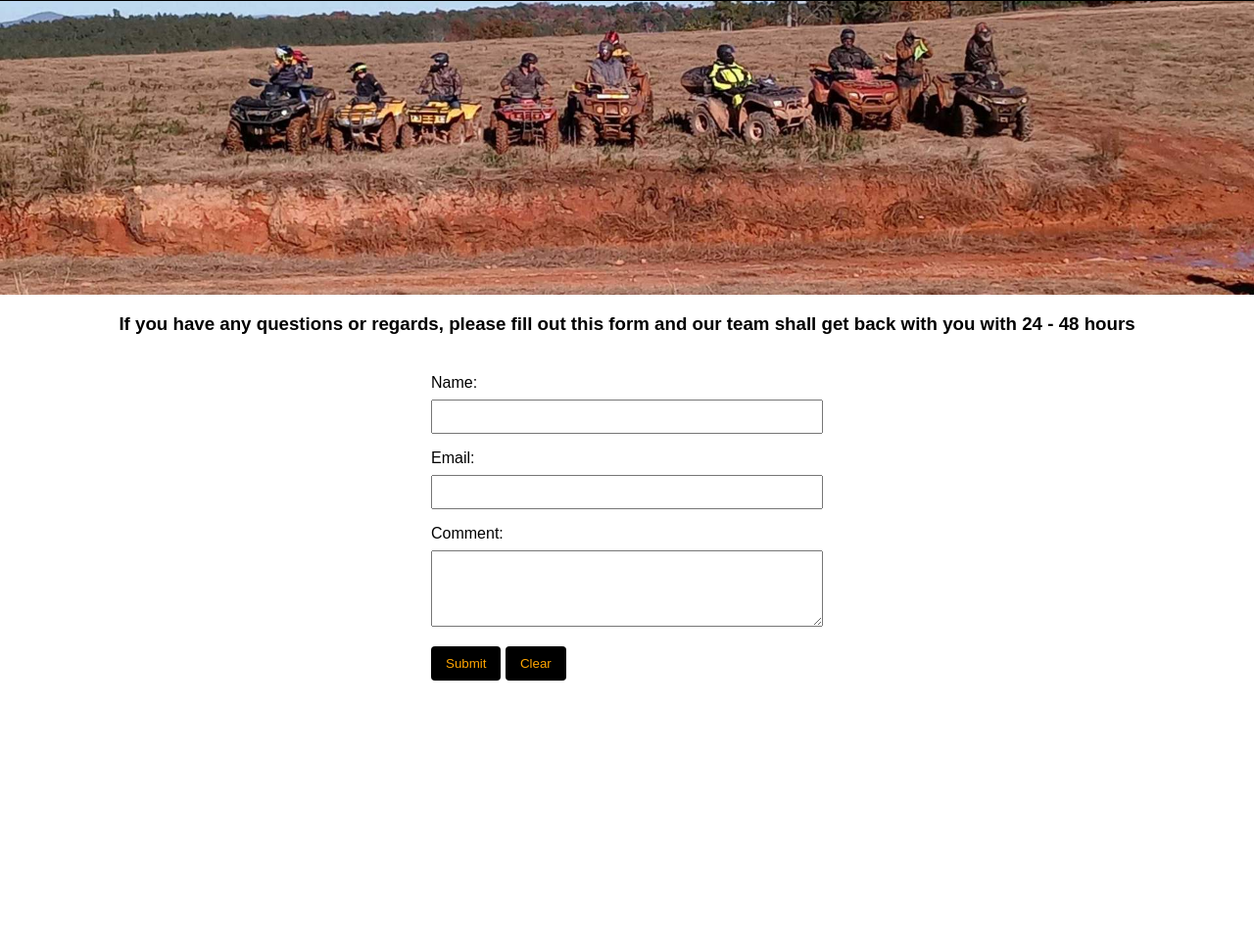
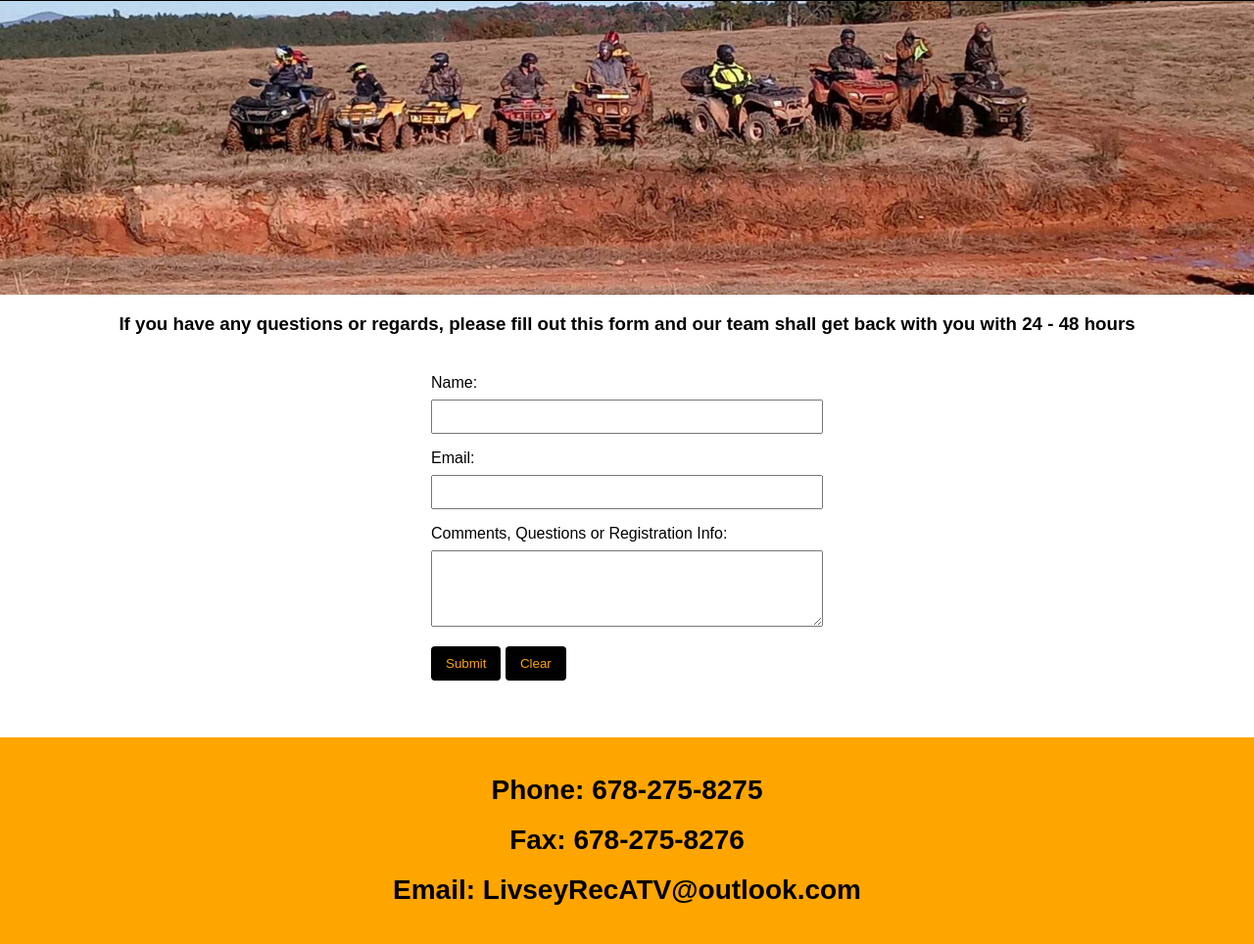
Before and after one commit to elivsey1/web-development-project, a website: page contact.html in a window 1280 px wide. Shown: the part 177-1141 px from the top of the page at 98% size. Before the commit the page ends 892 px from the top, so only its background shows below. Drawn offline with Linux system fonts and the light colour scheme.

Commit message:
Update contact.html

```diff
--- a/contact.html
+++ b/contact.html
@@ -75,6 +75,14 @@ button:hover {
     background-color: orange;
     color:black;
 }
+.contactbanner {
+    padding: 20px;
+    text-align: center;
+    background: orange ;
+    color: black;
+    margin-top: 58px;
+    font-size: 14px;
+}
 </style>
 <script>
     function validateForm() {
@@ -102,25 +110,32 @@ button:hover {
     <nav> <!--nav bar with links and labels-->
         <a href="index.html">Homepage</a>
         <a href="about.html">About Us</a>
-        <a href="#contact.html">Contact Us</a>
+        <a href="contact.html">Contact Us</a>
     </nav>
     <div class="header">
         <h1>Livsey Recreational ATV and OHV Park</h1>
     </div>
     <img src="image1.jpeg" class="img-style">
     <h3>If you have any questions or regards, please fill out this form and our team shall get back with you with 24 - 48 hours</h3>
-    <form id="contactForm" onsubmit="return validateForm()"> <!--form submission button using onsubmit-->
+    <form id="contactForm" action="/submitForm" method="post">
         <label for="name">Name:</label>
         <input type="text" id="name" name="name" required>
 
         <label for="email">Email:</label>
         <input type="email" id="email" name="email" required>
 
-        <label for="comment">Comment:</label>
+        <label for="comment">Comments, Questions or Registration Info:</label>
         <textarea id="comment" name="comment" rows="4" required></textarea>
 <!-- submit and clear buttons with onclick fucntion to clear form-->
         <button type="submit">Submit</button>
         <button type="button" onclick="clearForm()">Clear</button>
     </form>
+    <div>
+        <div class="contactbanner">
+            <h1>Phone: 678-275-8275</h1>
+            <h1>Fax: 678-275-8276</h1>
+            <h1>Email: LivseyRecATV@outlook.com</h1>
+        </div>
+    </div>
 </body>
 </html>
```
